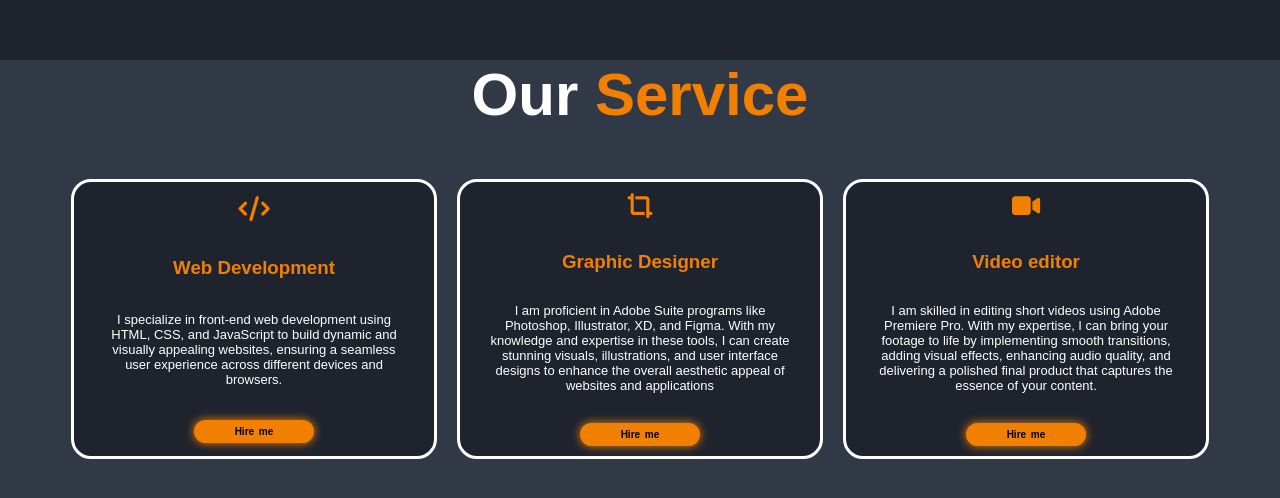
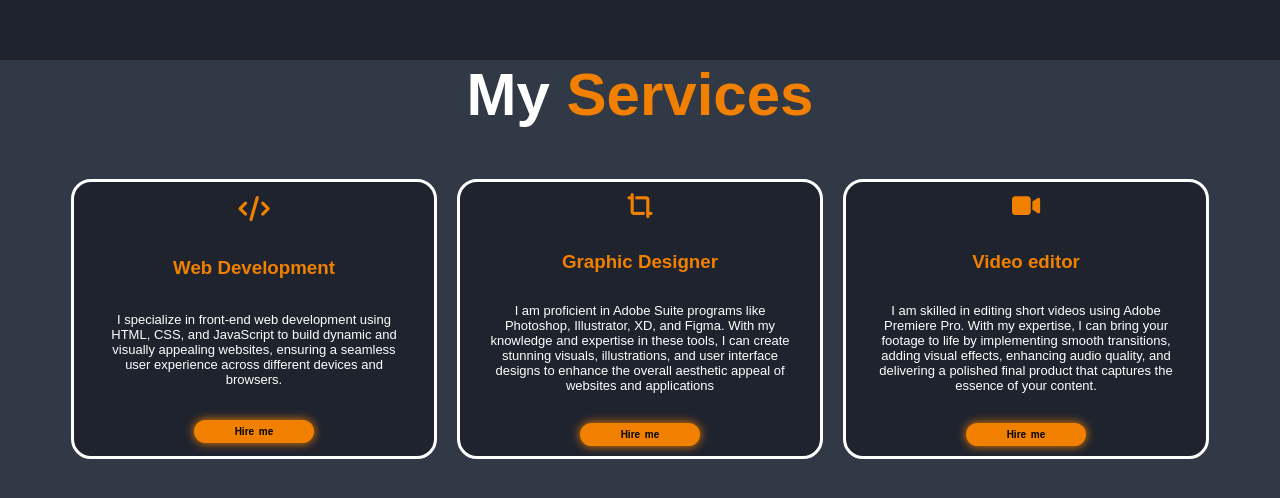
Before and after one commit to Ojuku-Simon/My-portfolio1, a plain HTML site: page index.html in a window 1280 px wide. Shown: the part 1606-2104 px from the top of the page. Drawn offline with Linux system fonts and the light colour scheme.

Commit message:
second commit
services

```diff
--- a/index.html
+++ b/index.html
@@ -86,7 +86,7 @@
         <section class="service" id="service-section">
             <div class="container">
                 <div class="heading">
-                    <h2>Our <span class="Me">Service</span></h2>
+                    <h2>My <span class="Me">Services</span></h2>
                 </div>
                 <div class="service-offfer flex">
                     <div class="Web-development boxes-service">
```
